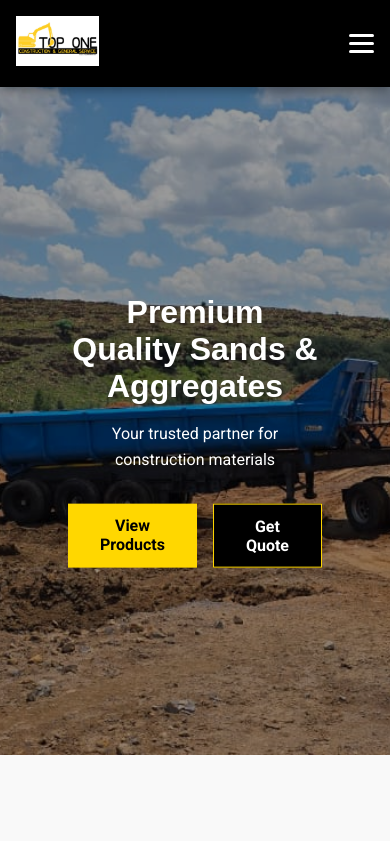
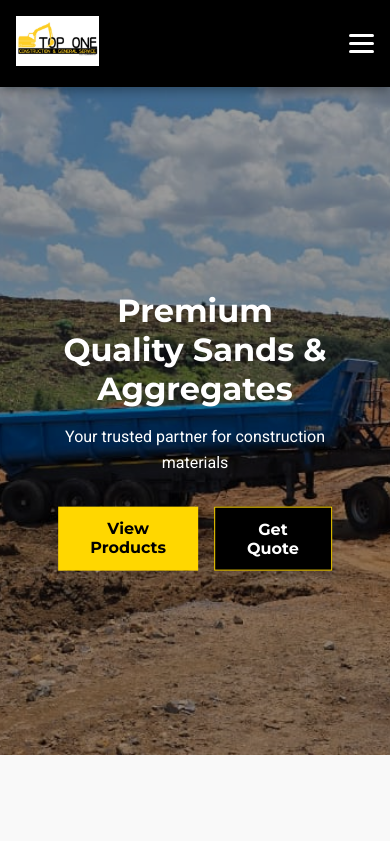
Before and after one commit to TemoshoS/topone, a React (Vite) app: page / in a window 390 px wide. Shown: the top 841 px of the page. Built offline with nearby package versions, Linux system fonts and the light colour scheme.

Commit message:
Responsive nav

```diff
--- a/src/App.css
+++ b/src/App.css
@@ -1,17 +1,18 @@
 @import url('https://fonts.googleapis.com/css2?family=Roboto:wght@400;700&display=swap');
+@import url('https://fonts.googleapis.com/css2?family=Montserrat:wght@300;400;500;600;700&family=Roboto:wght@400;700&display=swap');
 
 /* Base & Reset */
 body, html, #root, .app {
   margin: 0;
   padding: 0;
-  font-family: 'Roboto', Arial, sans-serif; /* Body font */
+  font-family: 'Montserrat', Arial, sans-serif;; /* Body font */
   background-color: #f5f0e1;
   color: #222;
 }
 
 /* Headings */
 h1, h2, h3, h4, h5, h6 {
-  font-family: 'Montserrat', Arial, sans-serif; /* Headings font */
+  font-family: 'Montserrat', Arial, sans-serif;; /* Headings font */
   color: #222;
   margin-bottom: 1rem;
 }
```
